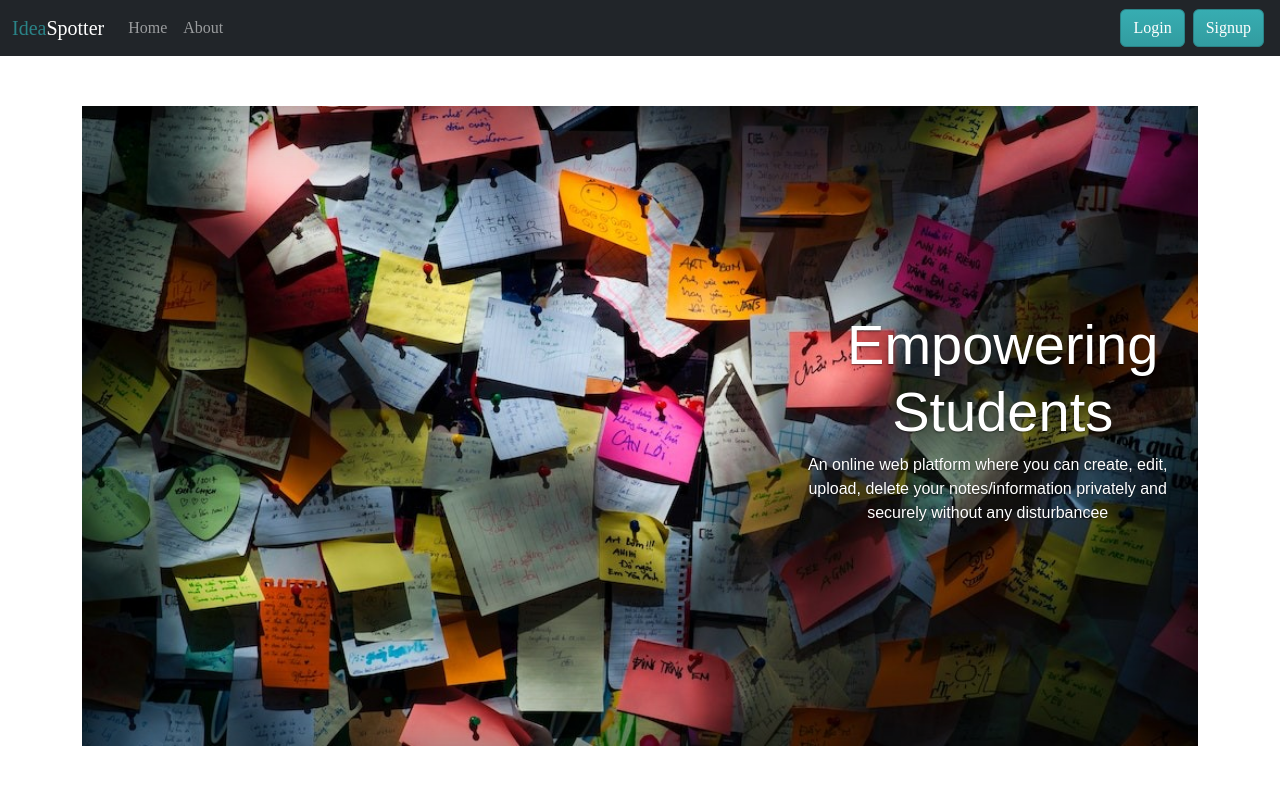
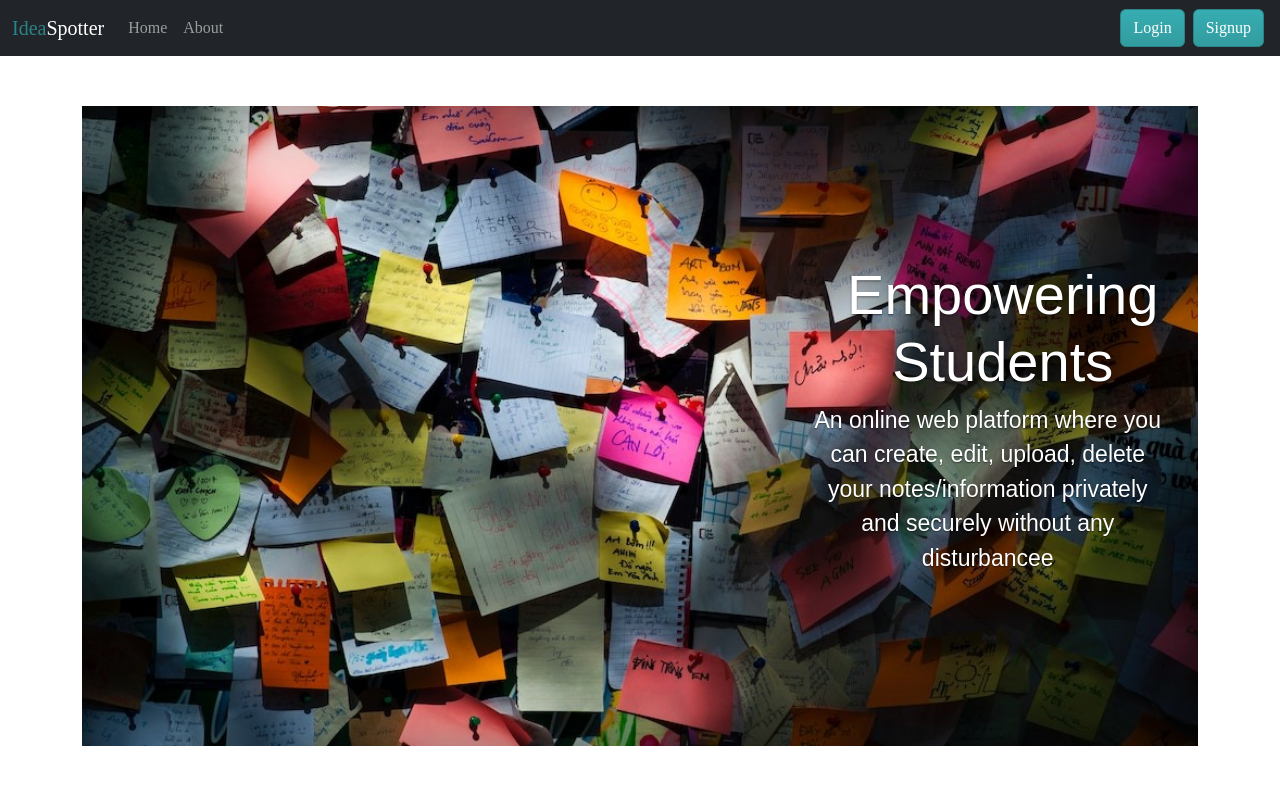
Before and after one commit to jalaj-pandey/notesFrontend, a React (Create React App) app: page /About in a window 1280 px wide. Shown: the top 800 px of the page. Built offline with nearby package versions, Linux system fonts and the light colour scheme; the HTML template or start-up script is replaced by a standard one.

Commit message:
about page update

```diff
--- a/src/components/About.js
+++ b/src/components/About.js
@@ -17,7 +17,7 @@ const About = () => {
             <div className="text-white aboutImg text-center">
                 <div className="note-img">
                     <h1 className="display-4">Empowering  Students</h1>
-                    <p style={{ paddingRight: "30px" }}>An online web platform where you can create, edit, upload, delete your notes/information privately and securely without any disturbancee</p>
+                    <p style={{ paddingRight: "30px", fontSize:"23px" }}>An online web platform where you can create, edit, upload, delete your notes/information privately and securely without any disturbancee</p>
                 </div>
             </div>
 
@@ -25,7 +25,7 @@ const About = () => {
                 <div className="row">
                     <div className="col-md-6 d-flex flex-column justify-content-center">
                         <h2 className="mb-3" style={{ fontWeight: "Bold" }}>Make something <span style={{ color: "#2A8387" }}>Awesome</span> </h2>
-                        <p >ideaSpotter is made from the pain of writing all the things in notebook which is very hectic :(, So we made an online web platform where you can create, edit, upload, delete your notes/information privately and securely without any disturbance.
+                        <p>ideaSpotter is made from the pain of writing all the things in notebook which is very hectic :(, So we made an online web platform where you can create, edit, upload, delete your notes/information privately and securely without any disturbance.
                             you can also access your notes anywhere in your world, at anytime. So don't forget to create notes because creating anything is always important.
                         </p>
                         <div className="d-flex justify-content-center mt-2">
```
